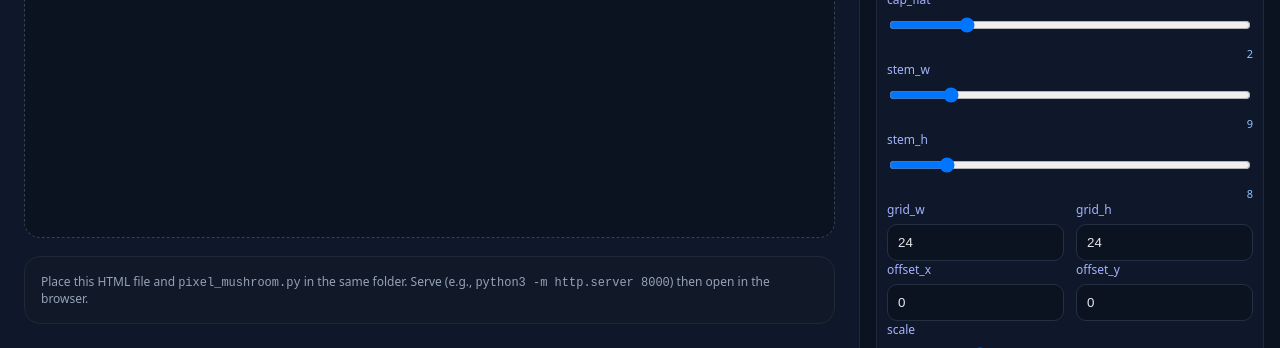
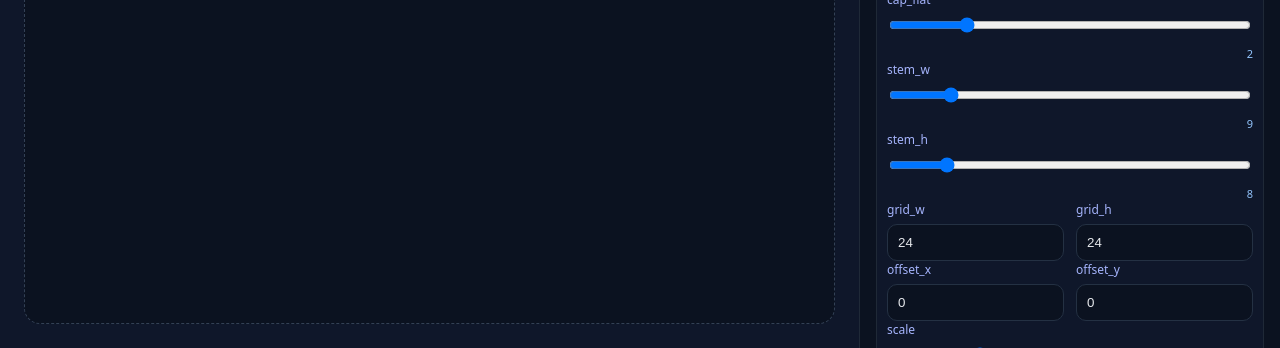
Before and after one commit to JerryGuo2001/mushroom_demonstration, a plain HTML site: page index.html in a window 1280 px wide. Shown: the part 475-823 px from the top of the page. Drawn offline with Linux system fonts and the light colour scheme; a script that the page names is missing.

Commit message:
delete hint

```diff
--- a/index.html
+++ b/index.html
@@ -46,9 +46,6 @@
       <div id="error"></div>
       <div class="preview">
         <img id="preview" alt="mushroom preview" />
-      </div>
-      <div class="card hint">
-        Place this HTML file and <code>pixel_mushroom.py</code> in the same folder. Serve (e.g., <code>python3 -m http.server 8000</code>) then open in the browser.
       </div>
     </div>
 
```
